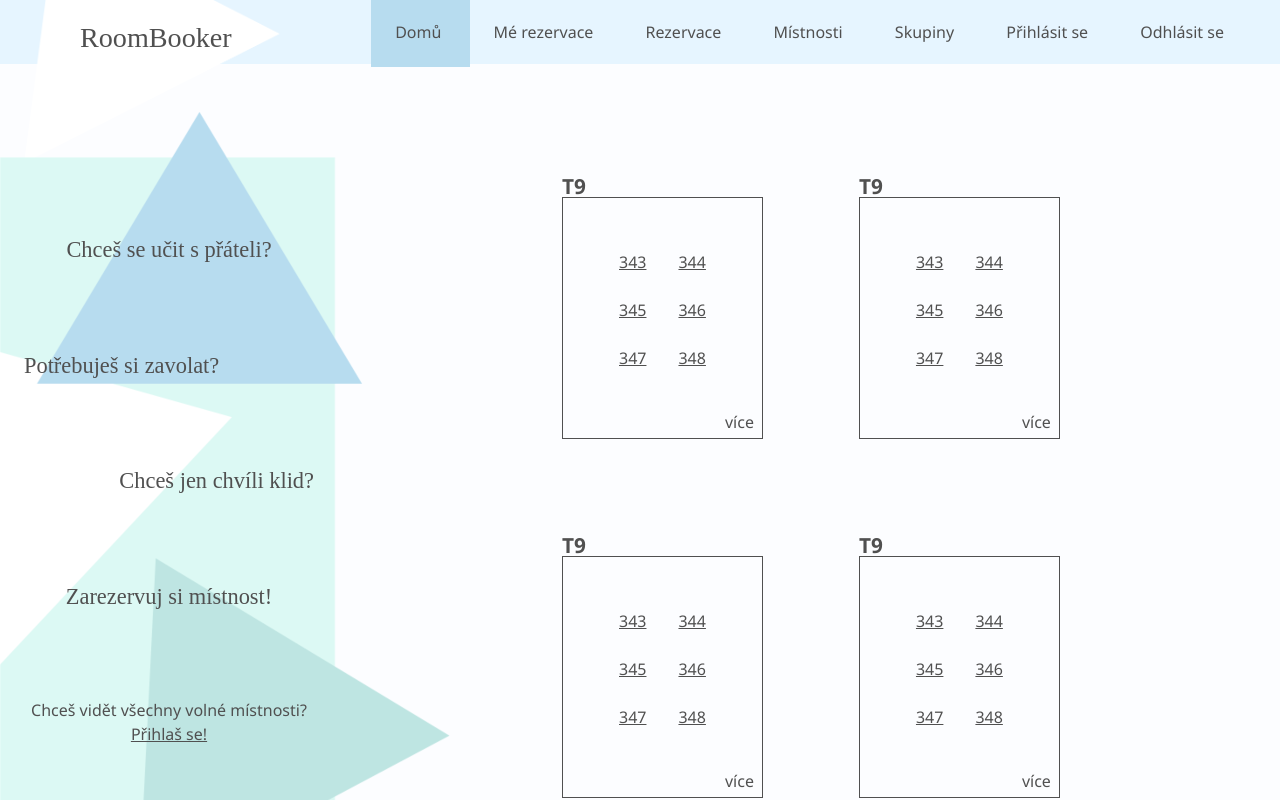
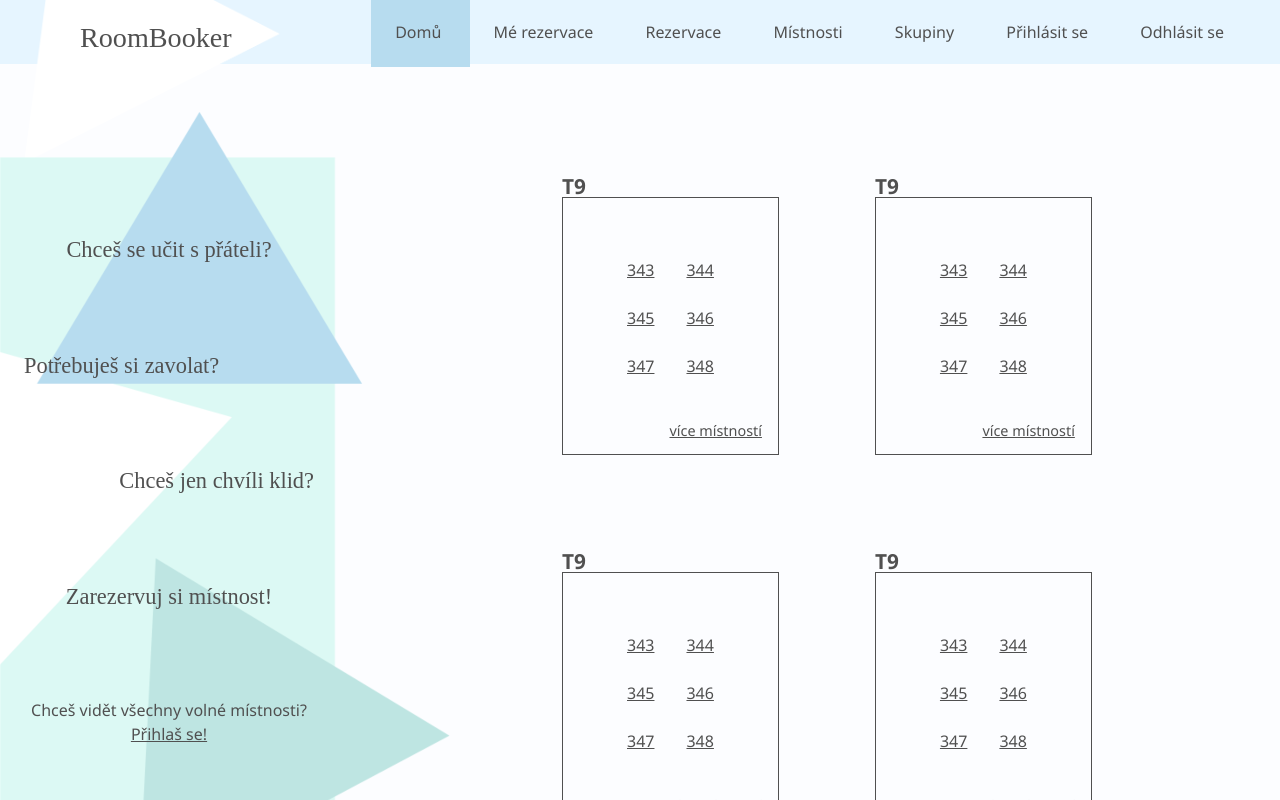
Before and after one commit to schorovajani/ctu_roombooker, a Nuxt app in the folder frontend/: page / in a window 1280 px wide. Shown: the top 800 px of the page. Built offline with nearby package versions, Linux system fonts and the light colour scheme; a web font is replaced by a local one.

Commit message:
Update styles

```diff
--- a/frontend/components/rooms/RoomsCard.vue
+++ b/frontend/components/rooms/RoomsCard.vue
@@ -13,7 +13,7 @@
         </li>
       </ul>
       <button @click="showLess = !showLess">
-        {{ showLess ? 'více' : 'méně' }}
+        {{ showLess ? 'více' : 'méně' }} místností
       </button>
     </div>
   </article>
@@ -66,7 +66,7 @@ article {
 }
 .build-card {
   border: solid 1px #505050;
-  padding: 0.5rem;
+  padding: 1rem;
   text-align: right;
 }
 
@@ -86,7 +86,20 @@ a {
   text-decoration: underline;
 }
 
+a:hover {
+  color: #608394;
+}
+
 li {
   margin: 1rem;
 }
+
+button {
+  text-decoration: underline;
+  font-size: 0.9rem;
+}
+
+button:hover {
+  color: #608394;
+}
 </style>
```
